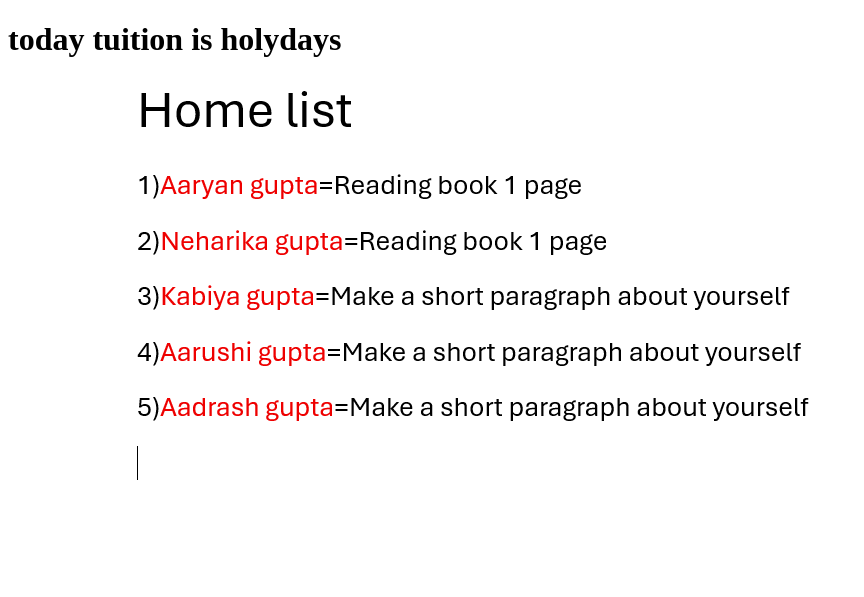
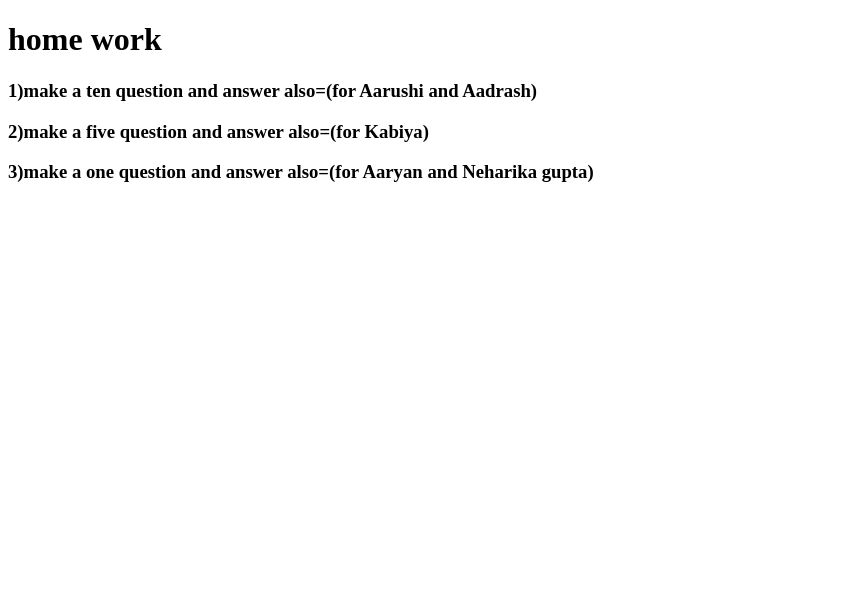
Before and after one commit to sumanguptasky-ai/homework, a plain HTML site: page index.html/index.html in a window 1280 px wide. Shown: the whole page, without its empty margins (0-864 px from the left). Drawn offline with Linux system fonts and the light colour scheme.

Commit message:
Update index.html with new homework tasks

```diff
--- a/index.html/index.html
+++ b/index.html/index.html
@@ -5,7 +5,12 @@
     <meta name="viewport" content="width=device-width, initial-scale=1.0">
     <title>Document</title>
 </head>
-<body> <h1>today tuition is holydays</h1>
-    <img src="homework.png">
+<body>
+    <h1>home work</h1>
+    <h3>1)make a ten question and answer also=(for  Aarushi and Aadrash)</h3>
+    <h3>2)make a five question and answer also=(for Kabiya)</h3>
+    <h3>3)make a one question and answer also=(for Aaryan and Neharika gupta)</h3>
+
+
 </body>
 </html>
```
